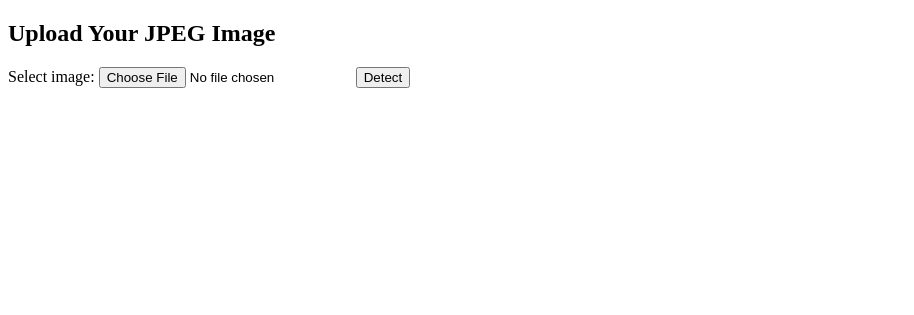
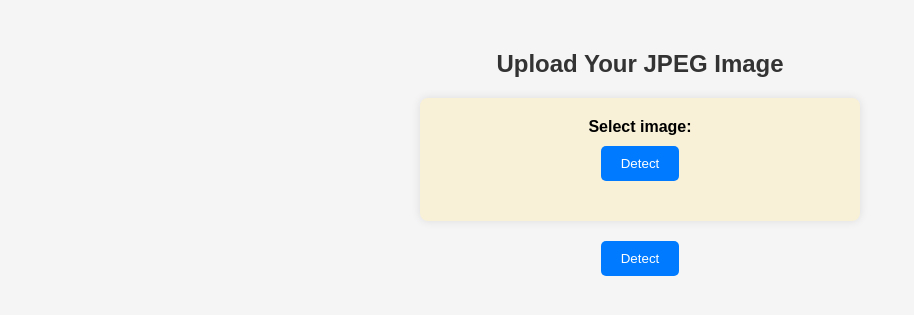
Before and after one commit to Sufi1512/Pnuemonia_Analysis, a Flask app: template templates/image.html in a window 1280 px wide. Shown: the top 315 px of the page, without its empty margins (0-914 px from the left). Run offline with Flask 3, Linux system fonts and the light colour scheme; the template is opened without the code that fills it, so the values that code supplies are empty; parts of the project's set-up code (start-up, migrations or seed data) failed here and were passed over.

Commit message:
Add Template

```diff
--- a/app.py
+++ b/app.py
@@ -1,51 +1,73 @@
-from flask import Flask,render_template,request
+# app.py
+
+from flask import Flask, render_template, request, jsonify
+from werkzeug.utils import secure_filename
+import os
 import pickle
 import numpy as np
 from sklearn.metrics import accuracy_score
+import requests
 
-app=Flask(__name__)
-model=pickle.load(open('..\Pnuemonia_Analysis\model_training\models\RandomForest__model.pkl','rb'))
+app = Flask(__name__)
 
-@app.route('/detect',methods=['POST'])
+# Ensure 'uploads' directory exists
+uploads_dir = os.path.join(app.instance_path, 'uploads')
+os.makedirs(uploads_dir, exist_ok=True)
 
+model = pickle.load(open('..\Pnuemonia_Analysis\model_training\models\RandomForest__model.pkl', 'rb'))
 
-def query(filename):
-    API_URL = "https://api-inference.huggingface.co/models/nickmuchi/vit-finetuned-chest-xray-pneumonia"
-    headers = {"Authorization": "Bearer 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"}
+def query(model_url, api_key, filename):
+    API_URL = model_url
+    headers = {"Authorization": f"Bearer {api_key}"}
     with open(filename, "rb") as f:
         data = f.read()
     response = requests.post(API_URL, headers=headers, data=data)
     return response.json()
 
-output = query("a.png")
-
-
-#home
 @app.route('/')
 def home():
     return render_template("index.html")
 
-
-@app.route('/predict',methods=['POST'])
+@app.route('/predict', methods=['POST'])
 def predict():
     int_features = [x for x in request.form.values()]
-    int_features_cleaned=[int(x) if x.isdigit() else 0 for x in int_features[2:]]
+    int_features_cleaned = [int(x) if x.isdigit() else 0 for x in int_features[2:]]
     print(int_features_cleaned)
     final_features = [np.array(int_features_cleaned)]
-    print('final_features',final_features)
+    print('final_features', final_features)
     prediction = model.predict_proba(final_features)
-    confidence=dict(zip(model.classes_,prediction[0]*100))
+    confidence = dict(zip(model.classes_, prediction[0] * 100))
     max_key = max(confidence, key=confidence.get)
     max_value = confidence[max_key]
     result = {max_key: max_value}
 
-    if max_key==1:
-        text=f'Pnuemonia Predicted with the confidence of {round(max_value,2)}'
+    if max_key == 1:
+        text = f'Pnuemonia Predicted with the confidence of {round(max_value, 2)}'
+
     else:
-        text=f'Pnuemonia Not found with the confidence of {round(max_value,2)}'
+        text = f'Pnuemonia Not found with the confidence of {round(max_value, 2)}'
     return render_template('index.html', prediction_text=text)
 
+@app.route('/detect', methods=['GET', 'POST'])
+def detect():
+    if request.method == 'POST':
+        uploaded_file = request.files['image']
+        if uploaded_file:
+            # Save the uploaded file to the 'uploads' directory
+            filename = os.path.join(uploads_dir, secure_filename(uploaded_file.filename))
+            uploaded_file.save(filename)
 
+            # Perform the model inference
+            model_url = "https://api-inference.huggingface.co/models/nickmuchi/vit-finetuned-chest-xray-pneumonia"
+            api_key = "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"
+            output = query(model_url, api_key, filename)
+
+            # Clean up the uploaded file
+            os.remove(filename)
+
+            return jsonify(output)
+        return jsonify({"error": "No file uploaded"})
+    return render_template('image.html')
 
 
 if __name__ == '__main__':
--- a/templates/image.html
+++ b/templates/image.html
@@ -4,6 +4,56 @@
     <meta charset="UTF-8">
     <meta name="viewport" content="width=device-width, initial-scale=1.0">
     <title>Image Upload and Detect</title>
+    <style>
+        body {
+            font-family: 'Arial', sans-serif;
+            background-color: #f5f5f5;
+            text-align: center;
+            margin: 50px;
+        }
+
+        h2 {
+            color: #333;
+        }
+
+        #uploadForm {
+            max-width: 400px;
+            margin: 20px auto;
+            padding: 20px;
+            background-color: hsl(45, 75%, 91%);
+            border-radius: 8px;
+            box-shadow: 0 0 10px rgba(0, 0, 0, 0.1);
+        }
+
+        label {
+            display: block;
+            margin-bottom: 10px;
+            font-weight: bold;
+        }
+
+        #imageUpload {
+            display: none;
+        }
+
+        button {
+            background-color: #007bff;
+            color: #fff;
+            padding: 10px 20px;
+            border: none;
+            border-radius: 5px;
+            cursor: pointer;
+        }
+
+        button:hover {
+            background-color: #0056b3;
+        }
+
+        #detectionResult {
+            margin-top: 20px;
+            font-size: 16px;
+            color: #333;
+        }
+    </style>
 </head>
 <body>
 
@@ -30,11 +80,33 @@
             .then(data => {
                 // Handle the detection result
                 var resultElement = document.getElementById("detectionResult");
-                resultElement.textContent = "Detection Result: " + JSON.stringify(data);
+                // Assuming 'data' is your result array
+
+
+// Calculate the total scores for 'NORMAL' and 'PNEUMONIA'
+const normalScore = data.find(item => item.label === 'NORMAL').score;
+const pneumoniaScore = data.find(item => item.label === 'PNEUMONIA').score;
+
+// Determine the color based on the scores
+const color = normalScore > pneumoniaScore ? 'green' : 'red';
+
+// Create a formatted result string
+const formattedResult = data.map(item => `${item.label}: ${item.score.toFixed(2)}`).join(', ');
+
+// Set the text content and color of the resultElement
+resultElement.textContent = `Detection Result: [${formattedResult}]`;
+resultElement.style.color = color;
+
+
+
+
+
+
             })
             .catch(error => console.error("Error:", error));
         }
     </script>
+    <a href="/gemini"><button>Detect</button></a>
 
 </body>
 </html>
--- a/templates/style.css
+++ /dev/null
@@ -1,3 +0,0 @@
-#input {
-    min-width: 500px;
-}
```
Also changed, not shown: templates/gem.html (added, +45 -0 lines), templates/index.html (+3 -33 lines), templates/script.js (deleted, +0 -8 lines).
